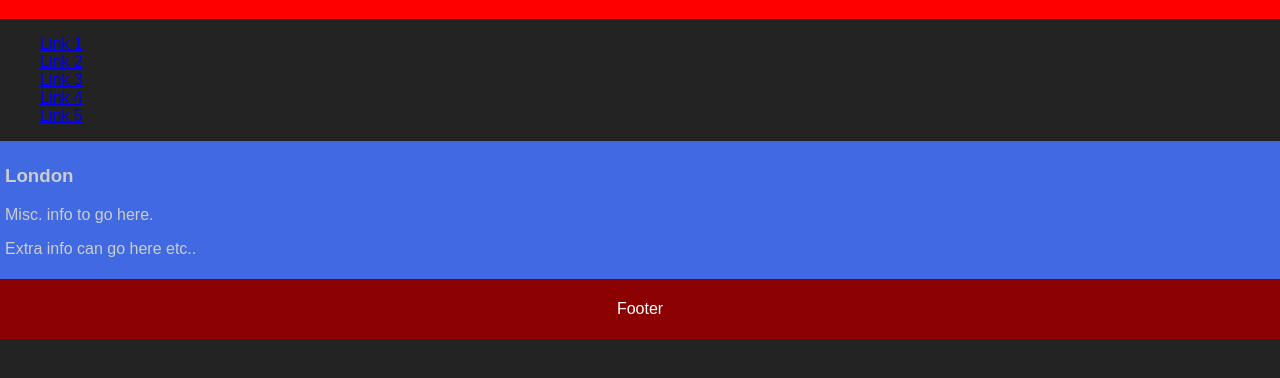
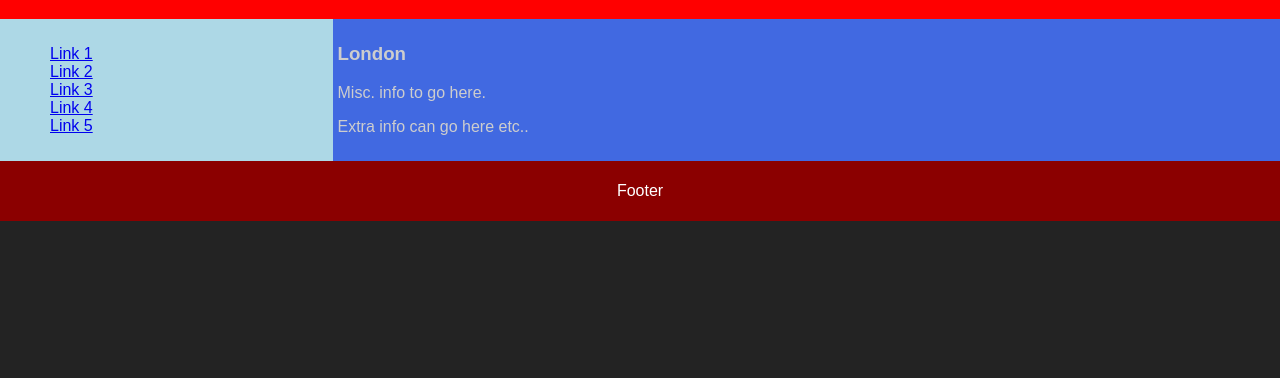
Before and after one commit to maxistu/Music-and-Audio, a plain HTML site: page index.html in a window 1280 px wide. Shown: the part 118-496 px from the top of the page. Drawn offline with Linux system fonts and the light colour scheme.

Commit message:
Update index.html

```diff
--- a/index.html
+++ b/index.html
@@ -22,6 +22,20 @@ header {
   color: white;
 }
 
+/* Container for flexboxes */
+.mainSection {
+  display: -webkit-flex;
+  display: flex;
+}
+
+/* Style the navigation menu */
+.firstSection {
+  -webkit-flex: 1;
+  -ms-flex: 1;
+  flex: 1;
+  background: lightblue;
+  padding: 10px;
+}
 
 /* Style the list inside the menu */
 .secondaryUl {
@@ -59,7 +73,7 @@ footer {
 
 <h2>Music Master</h2>
 
-<nav role="navigation" class="hamburger1">
+<nav role="navigation">
         <link rel="stylesheet" href= "https://github.com/maxistu/Music-and-Audio/blob/63c5db1a8f35ec6164e8cd56dbd03b0b5b69fb09/CSS_files/hamburger1.css">
 
 
```
